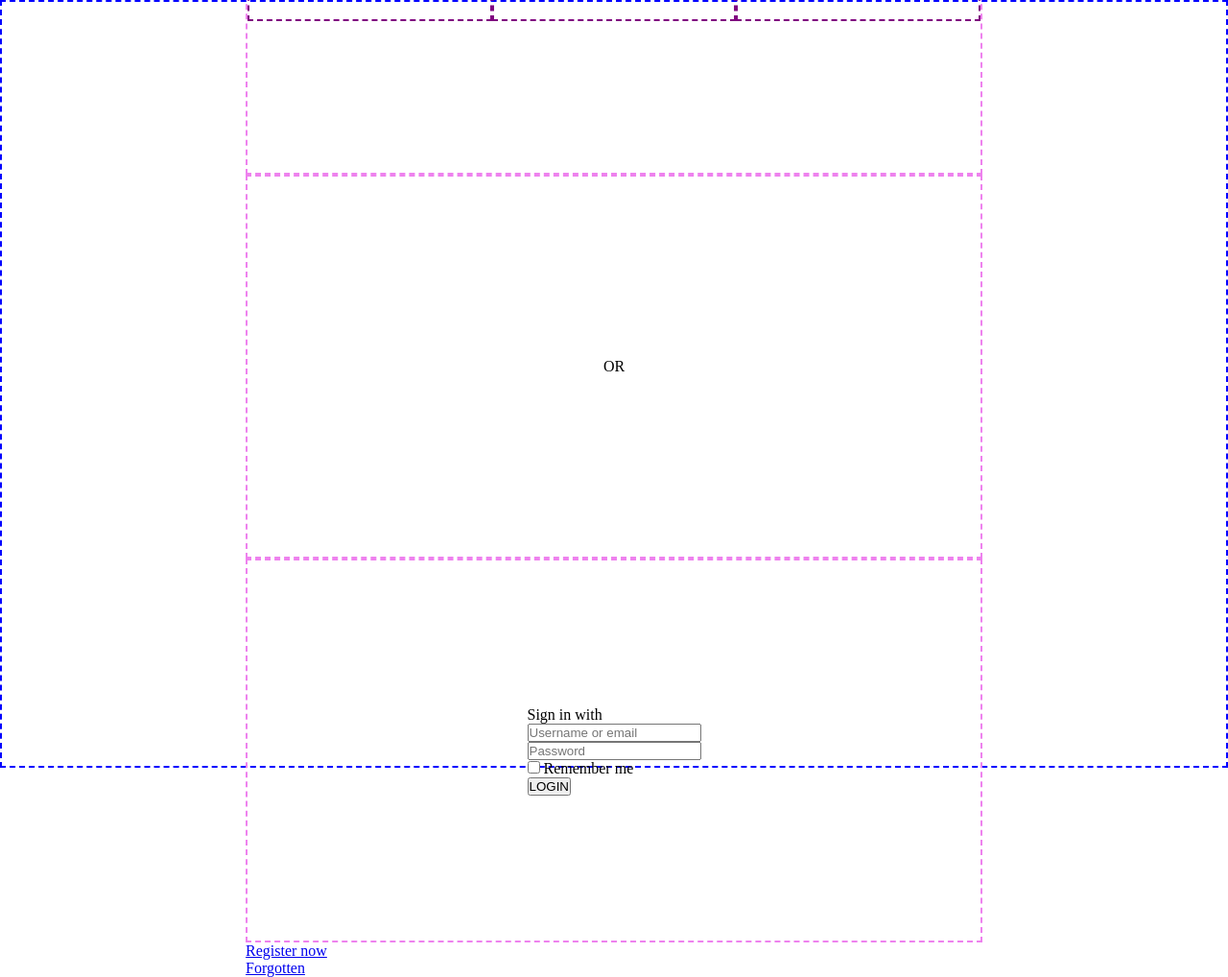
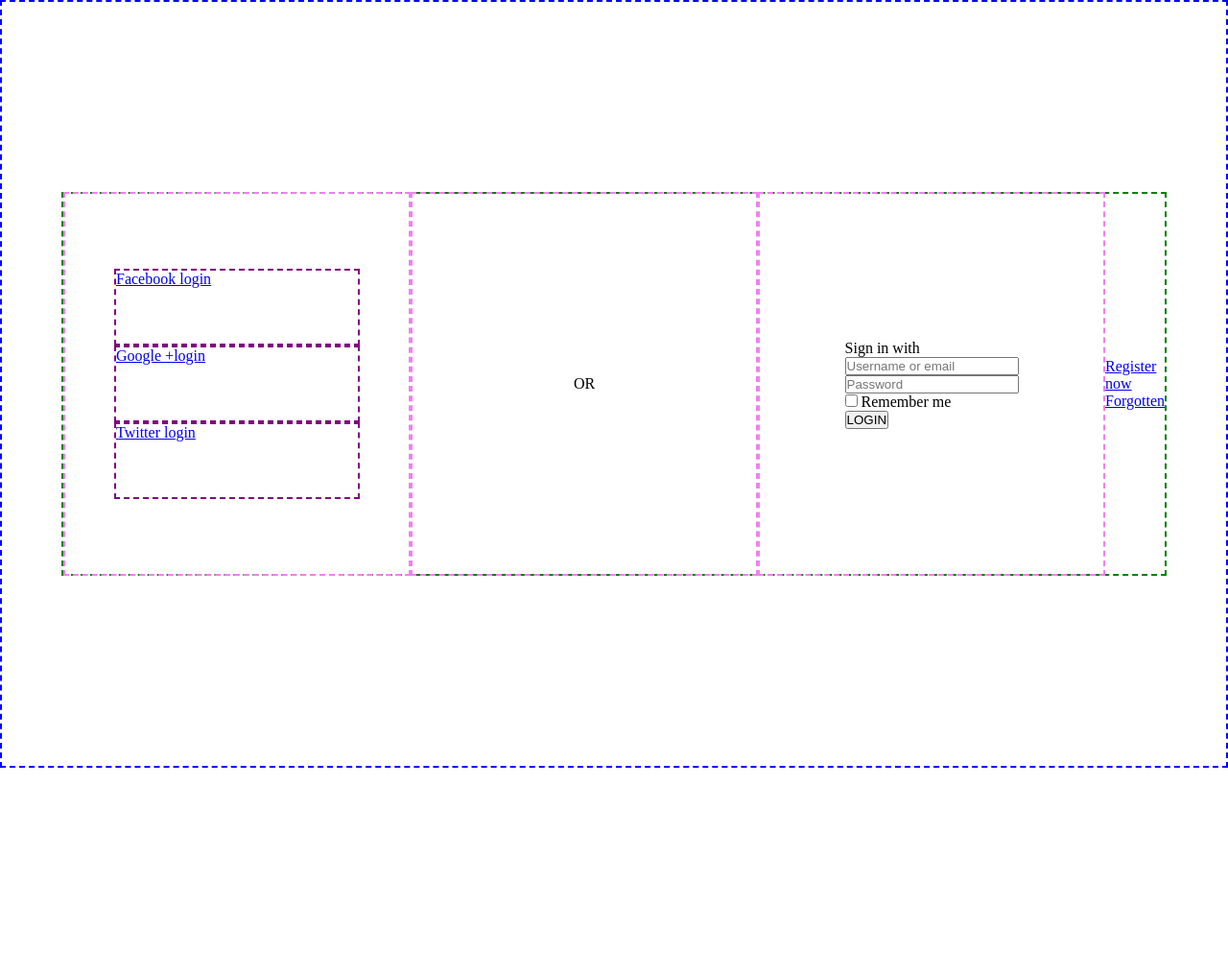
Before and after one commit to maykaltenev/log-in-page, a plain HTML site: page index.html in a window 1280 px wide. Shown: the whole page at 96% size. After the commit the page ends 800 px from the top, so only its background shows below. Drawn offline with Linux system fonts and the light colour scheme.

Commit message:
logo align

```diff
--- a/css/style.css
+++ b/css/style.css
@@ -12,6 +12,14 @@ body {
   border: 2px blue dashed;
 }
 
+.container {
+  width: 90vw;
+  height: 50vh;
+  border: 2px green dashed;
+  display: flex;
+  justify-content: center;
+  align-items: center;
+}
 section article:nth-child(1),
 section article:nth-child(2),
 section article:nth-child(3) {
@@ -22,6 +30,13 @@ section article:nth-child(3) {
   justify-content: center;
   align-items: center;
 }
+.logo {
+  width: 40vw;
+  height: 40vh;
+  border: 3px red solid;
+  display: flex;
+  flex-direction: column;
+}
 section article:nth-child(1) > div {
   width: 20vw;
   height: 10vh;
```
Also changed, not shown: index.html (+1 -0 lines).
